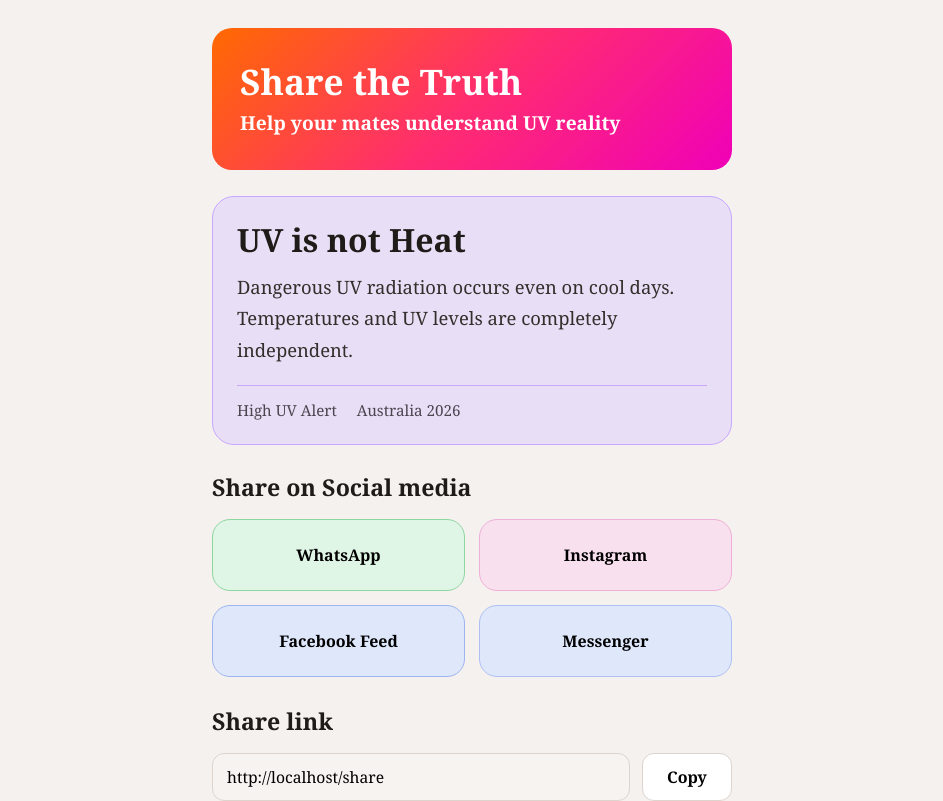
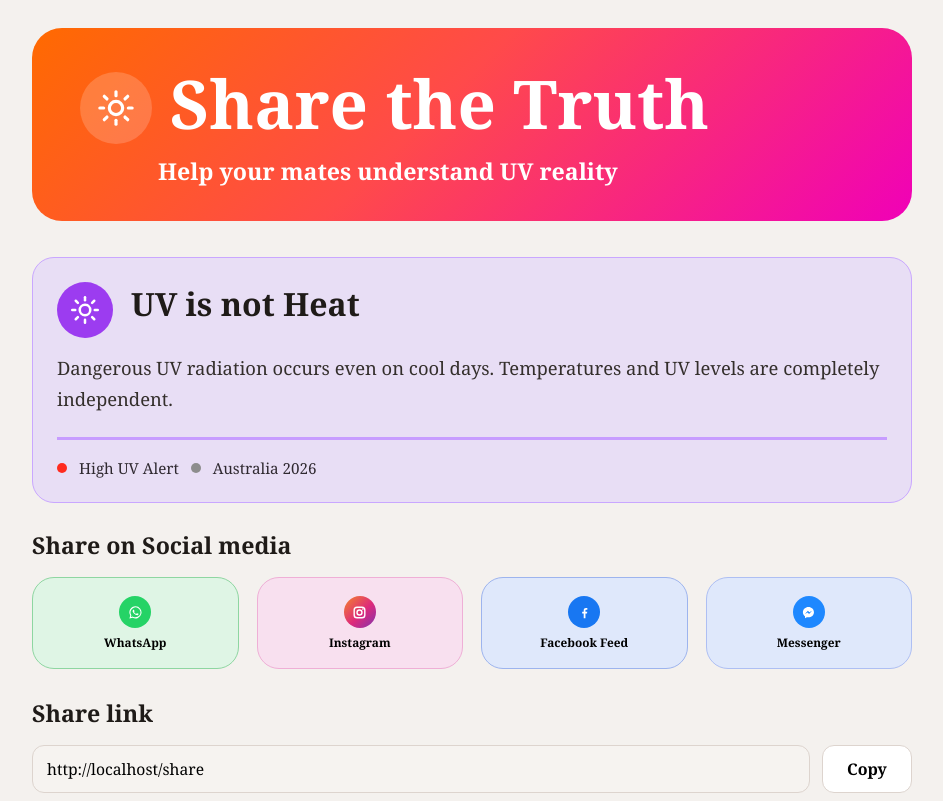
Before and after one commit to Archieemp2025/SunSafety_App_Frontend, a Vue app in the folder sun_safety/: page /share in a window 1280 px wide. Shown: the top 801 px of the page, without its empty margins (168-1111 px from the left). Built offline with nearby package versions, Linux system fonts and the light colour scheme.

Commit message:
Added icons to the social media apps

```diff
--- a/sun_safety/src/views/SharePage.vue
+++ b/sun_safety/src/views/SharePage.vue
@@ -95,16 +95,52 @@
 
 
       <div class="share-hero">
+  <div class="share-hero-title-row">
+    <span class="share-hero-icon" aria-hidden="true">
+      <svg viewBox="0 0 24 24" class="hero-icon-svg">
+        <circle cx="12" cy="12" r="4.2" fill="none" stroke="currentColor" stroke-width="2" />
+        <line x1="12" y1="1.8" x2="12" y2="4.2" stroke="currentColor" stroke-width="2" stroke-linecap="round" />
+        <line x1="12" y1="19.8" x2="12" y2="22.2" stroke="currentColor" stroke-width="2" stroke-linecap="round" />
+        <line x1="1.8" y1="12" x2="4.2" y2="12" stroke="currentColor" stroke-width="2" stroke-linecap="round" />
+        <line x1="19.8" y1="12" x2="22.2" y2="12" stroke="currentColor" stroke-width="2" stroke-linecap="round" />
+        <line x1="4.6" y1="4.6" x2="6.3" y2="6.3" stroke="currentColor" stroke-width="2" stroke-linecap="round" />
+        <line x1="17.7" y1="17.7" x2="19.4" y2="19.4" stroke="currentColor" stroke-width="2" stroke-linecap="round" />
+        <line x1="17.7" y1="6.3" x2="19.4" y2="4.6" stroke="currentColor" stroke-width="2" stroke-linecap="round" />
+        <line x1="4.6" y1="19.4" x2="6.3" y2="17.7" stroke="currentColor" stroke-width="2" stroke-linecap="round" />
+      </svg>
+    </span>
+
     <h1>Share the Truth</h1>
+  </div>
+
   <p>Help your mates understand UV reality</p>
 </div>
 
       <div class="share-card">
+  <div class="share-card-title-row">
+    <span class="share-card-icon" aria-hidden="true">
+      <svg viewBox="0 0 24 24" class="card-icon-svg">
+        <circle cx="12" cy="12" r="4.2" fill="none" stroke="currentColor" stroke-width="2" />
+        <line x1="12" y1="1.8" x2="12" y2="4.2" stroke="currentColor" stroke-width="2" stroke-linecap="round" />
+        <line x1="12" y1="19.8" x2="12" y2="22.2" stroke="currentColor" stroke-width="2" stroke-linecap="round" />
+        <line x1="1.8" y1="12" x2="4.2" y2="12" stroke="currentColor" stroke-width="2" stroke-linecap="round" />
+        <line x1="19.8" y1="12" x2="22.2" y2="12" stroke="currentColor" stroke-width="2" stroke-linecap="round" />
+        <line x1="4.6" y1="4.6" x2="6.3" y2="6.3" stroke="currentColor" stroke-width="2" stroke-linecap="round" />
+        <line x1="17.7" y1="17.7" x2="19.4" y2="19.4" stroke="currentColor" stroke-width="2" stroke-linecap="round" />
+        <line x1="17.7" y1="6.3" x2="19.4" y2="4.6" stroke="currentColor" stroke-width="2" stroke-linecap="round" />
+        <line x1="4.6" y1="19.4" x2="6.3" y2="17.7" stroke="currentColor" stroke-width="2" stroke-linecap="round" />
+      </svg>
+    </span>
+
     <h2>{{ myth }}</h2>
+  </div>
+
   <p>{{ fact }}</p>
 
   <div class="share-meta">
+    <span class="meta-dot red-dot"></span>
     <span>High UV Alert</span>
+    <span class="meta-dot gray-dot"></span>
     <span>Australia 2026</span>
   </div>
 </div>
@@ -113,10 +149,43 @@
         <h3>Share on Social media</h3>
 
         <div class="social-grid">
-          <button class="social-btn whatsapp" type="button"  @click="shareToWhatsApp">WhatsApp</button>
-          <button class="social-btn instagram" type="button"  @click="handleInstagramShare">Instagram</button>
-          <button class="social-btn facebook" type="button" @click="shareToFacebookFeed">Facebook Feed</button>
-          <button class="social-btn messenger" type="button"  @click="handleMessengerShare">Messenger</button>
+          <button class="social-btn whatsapp" type="button"  @click="shareToWhatsApp"> <span class="social-icon-wrap whatsapp-icon" aria-hidden="true">
+      <svg viewBox="0 0 24 24" class="social-icon-svg">
+        <path
+          d="M12 3.2a8.6 8.6 0 0 0-7.43 12.94L3.4 20.6l4.59-1.14A8.6 8.6 0 1 0 12 3.2Zm0 15.66a7.04 7.04 0 0 1-3.58-.98l-.26-.15-2.72.67.72-2.64-.17-.27a7.04 7.04 0 1 1 6.01 3.37Zm3.86-5.24c-.21-.11-1.25-.61-1.44-.68-.19-.07-.33-.11-.46.11-.14.21-.53.68-.66.82-.12.14-.24.16-.45.05-.21-.11-.88-.32-1.67-1.02-.62-.55-1.03-1.22-1.15-1.43-.12-.21-.01-.32.09-.43.09-.09.21-.24.31-.36.1-.12.14-.21.21-.36.07-.14.03-.27-.02-.38-.05-.11-.46-1.12-.63-1.54-.17-.4-.34-.35-.46-.36h-.39c-.14 0-.36.05-.55.27-.19.21-.73.71-.73 1.72 0 1.01.75 1.98.85 2.12.1.14 1.45 2.22 3.51 3.11.49.21.87.34 1.17.44.49.16.93.14 1.28.09.39-.06 1.25-.51 1.42-1.01.18-.5.18-.93.12-1.01-.05-.09-.19-.14-.39-.25Z"
+          fill="currentColor"
+        />
+      </svg>
+    </span>
+    <span class="social-label">WhatsApp</span></button>
+          <button class="social-btn instagram" type="button"  @click="shareToInstagram"> <span class="social-icon-wrap instagram-icon" aria-hidden="true">
+      <svg viewBox="0 0 24 24" class="social-icon-svg">
+        <rect x="4.5" y="4.5" width="15" height="15" rx="4" ry="4" fill="none" stroke="currentColor" stroke-width="2" />
+        <circle cx="12" cy="12" r="3.5" fill="none" stroke="currentColor" stroke-width="2" />
+        <circle cx="16.8" cy="7.2" r="1.1" fill="currentColor" />
+      </svg>
+    </span>
+    <span class="social-label">Instagram</span></button>
+
+          <button class="social-btn facebook" type="button" @click="shareToFacebookFeed"> <span class="social-icon-wrap facebook-icon" aria-hidden="true">
+      <svg viewBox="0 0 24 24" class="social-icon-svg">
+        <path
+          d="M13.35 20v-6.52h2.2l.33-2.54h-2.53V9.32c0-.74.2-1.24 1.27-1.24H16V5.8c-.23-.03-1.01-.1-1.92-.1-1.9 0-3.2 1.16-3.2 3.3v1.94H8.72v2.54h2.16V20h2.47Z"
+          fill="currentColor"
+        />
+      </svg>
+    </span>
+    <span class="social-label">Facebook Feed</span></button>
+
+          <button class="social-btn messenger" type="button"  @click="shareToMessenger"> <span class="social-icon-wrap messenger-icon" aria-hidden="true">
+      <svg viewBox="0 0 24 24" class="social-icon-svg">
+        <path
+          d="M12 4.2c-4.36 0-7.9 3.28-7.9 7.33 0 2.31 1.15 4.36 2.95 5.7V20l2.57-1.42c.69.19 1.42.29 2.18.29 4.36 0 7.9-3.28 7.9-7.34S16.36 4.2 12 4.2Zm.78 9.86-2.01-2.14-3.91 2.14 4.31-4.57 2.06 2.14 3.83-2.14-4.28 4.57Z"
+          fill="currentColor"
+        />
+      </svg>
+    </span>
+    <span class="social-label">Messenger</span></button>
         </div>
       </div>
 
@@ -151,7 +220,7 @@
 
 .share-shell {
   width: 100%;
-  max-width: 520px;
+  max-width: 880px;
   margin: 0 auto;
 }
 
@@ -162,24 +231,23 @@
 }
 
 .share-hero {
-  background: linear-gradient(135deg, #ff6a00 0%, #ff2d6f 50%, #f000b8 100%);
+  background: linear-gradient(135deg, #ff6a00 0%, #ff4a4a 45%, #f000b8 100%);
   color: white;
-  border-radius: 20px;
-  padding: 34px 28px;
-  margin-bottom: 26px;
+  border-radius: 30px;
+  padding: 42px 48px 34px;
+  margin-bottom: 36px;
 }
-
 .share-hero h1 {
   margin: 0 0 8px;
-  font-size: 2.2rem;
-  line-height: 1.1;
+  font-size: 4.2rem;
+  line-height: 1;
   font-weight: 800;
 }
 
 .share-hero p {
-  margin: 0;
-  font-size: 1.2rem;
-  font-weight: 600;
+  margin: 10px 0 0 78px;
+  font-size: 1.45rem;
+  font-weight: 700;
 }
 
 .share-card {
@@ -206,13 +274,29 @@
 
 .share-meta {
   display: flex;
-  gap: 20px;
+  align-items: center;
+  gap: 12px;
   flex-wrap: wrap;
-  margin-top: 20px;
-  padding-top: 14px;
-  border-top: 1px solid #c9a7ff;
-  color: #4d4450;
+  margin-top: 22px;
+  padding-top: 18px;
+  border-top: 3px solid #c79cff;
+  color: #2f2930;
   font-size: 0.95rem;
+}
+
+.meta-dot {
+  width: 10px;
+  height: 10px;
+  border-radius: 50%;
+  display: inline-block;
+}
+
+.red-dot {
+  background: #ff2b1f;
+}
+
+.gray-dot {
+  background: #8d8d8d;
 }
 
 .share-section {
@@ -227,20 +311,26 @@
 
 .social-grid {
   display: grid;
-  grid-template-columns: repeat(2, 1fr);
-  gap: 14px;
+  grid-template-columns: repeat(4, 1fr);
+  gap: 18px;
 }
 
 .social-btn {
-  min-height: 72px;
-  border-radius: 18px;
+  min-height: 92px;
+  border-radius: 22px;
   border: 1px solid transparent;
-  font-size: 1rem;
+  font-size: 0.74rem;
   font-weight: 700;
   cursor: pointer;
   background: white;
+  display: flex;
+  flex-direction: column;
+  align-items: center;
+  justify-content: center;
+  gap: 8px;
+  text-align: center;
+  padding: 10px 8px;
 }
-
 .whatsapp {
   background: #dff5e5;
   border-color: #8ed6a1;
@@ -313,21 +403,152 @@
   cursor: pointer;
 }
 
-@media (max-width: 480px) {
+.share-hero-title-row {
+  display: flex;
+  align-items: center;
+  gap: 18px;
+}
+
+.share-hero-icon {
+  width: 72px;
+  height: 72px;
+  border-radius: 50%;
+  background: rgba(255, 255, 255, 0.18);
+  color: #ffffff;
+  display: inline-flex;
+  align-items: center;
+  justify-content: center;
+  flex-shrink: 0;
+}
+
+.hero-icon-svg {
+  width: 38px;
+  height: 38px;
+  display: block;
+}
+
+.share-card-title-row {
+  display: flex;
+  align-items: center;
+  gap: 18px;
+  margin-bottom: 14px;
+}
+
+.share-card-icon {
+  width: 56px;
+  height: 56px;
+  border-radius: 50%;
+  background: #9c3cf0;
+  color: #ffffff;
+  display: inline-flex;
+  align-items: center;
+  justify-content: center;
+  flex-shrink: 0;
+}
+
+.card-icon-svg {
+  width: 30px;
+  height: 30px;
+  display: block;
+}
+@media (max-width: 768px) {
+  .share-shell {
+    max-width: 520px;
+  }
+
+  .share-hero {
+    padding: 30px 24px 26px;
+    border-radius: 22px;
+  }
+
+  .share-hero-title-row {
+    gap: 14px;
+  }
+
+  .share-hero-icon {
+    width: 54px;
+    height: 54px;
+  }
+
+  .hero-icon-svg {
+    width: 28px;
+    height: 28px;
+  }
+
   .share-hero h1 {
-    font-size: 1.8rem;
+    font-size: 2.5rem;
+  }
+
+  .share-hero p {
+    margin: 10px 0 0 0;
+    font-size: 1.15rem;
+  }
+
+  .share-card {
+    padding: 26px 22px 22px;
+    border-radius: 24px;
+  }
+
+  .share-card-icon {
+    width: 48px;
+    height: 48px;
+  }
+
+  .card-icon-svg {
+    width: 24px;
+    height: 24px;
   }
 
   .share-card h2 {
-    font-size: 1.5rem;
+    font-size: 2rem;
   }
 
   .social-grid {
-    grid-template-columns: 1fr 1fr;
+    grid-template-columns: repeat(2, 1fr);
   }
 
   .link-row {
     flex-direction: column;
   }
 }
+
+.social-icon-wrap {
+  width: 32px;
+  height: 32px;
+  border-radius: 50%;
+  display: inline-flex;
+  align-items: center;
+  justify-content: center;
+  line-height: 0;
+}
+
+.social-icon-svg {
+  width: 17px;
+  height: 17px;
+  display: block;
+}
+
+.social-label {
+  line-height: 1.1;
+}
+
+.whatsapp-icon {
+  background: #25d366;
+  color: #ffffff;
+}
+
+.instagram-icon {
+  background: linear-gradient(135deg, #f58529 0%, #dd2a7b 55%, #8134af 100%);
+  color: #ffffff;
+}
+
+.facebook-icon {
+  background: #1877f2;
+  color: #ffffff;
+}
+
+.messenger-icon {
+  background: #1e88ff;
+  color: #ffffff;
+}
 </style>
```
Lines whose indentation alone changed are shown as unchanged.
